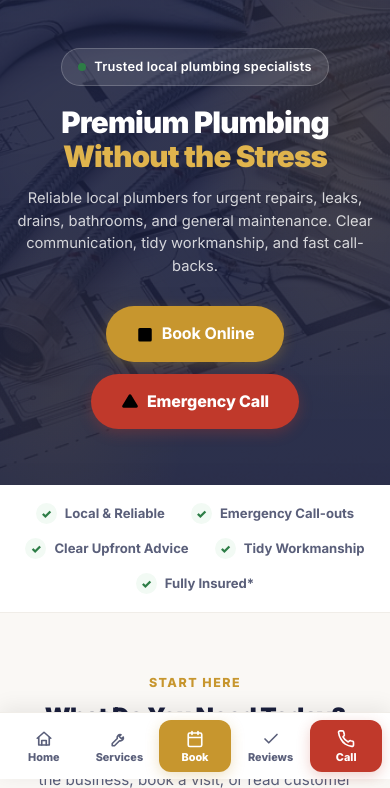
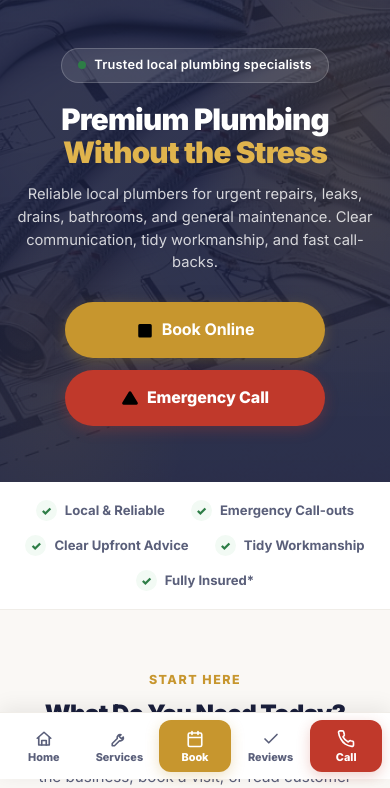
Before and after one commit to cavcom2010/plumber, a Django app: page / in a window 390 px wide. Shown: the part 65-853 px from the top of the page. Run offline with Django 5.2, Linux system fonts and the light colour scheme; data comes from the database, SQL or seed files in the repository.

Commit message:
Fix mobile Chrome hero overflow

```diff
--- a/trades/static/trades/css/landing.css
+++ b/trades/static/trades/css/landing.css
@@ -335,6 +335,7 @@
             margin: 0 auto;
             position: relative;
             z-index: 1;
+            min-width: 0;
         }
 
         .hero-badge {
@@ -1507,6 +1508,25 @@
                 display: none;
             }
 
+            .hero {
+                padding-left: 14px;
+                padding-right: 14px;
+            }
+
+            .hero-inner,
+            .hero h1,
+            .hero p,
+            .hero-buttons {
+                max-width: 100%;
+            }
+
+            .hero-badge {
+                max-width: 100%;
+                white-space: normal;
+                justify-content: center;
+                line-height: 1.3;
+            }
+
             .header-cta .btn-primary {
                 display: none;
             }
@@ -1522,10 +1542,23 @@
 
             .hero h1 {
                 font-size: 1.85rem;
+                overflow-wrap: anywhere;
             }
 
             .hero p {
                 font-size: 0.92rem;
+                overflow-wrap: anywhere;
+            }
+
+            .hero-buttons {
+                flex-direction: column;
+                align-items: center;
+            }
+
+            .hero-buttons .btn {
+                width: 100%;
+                max-width: 260px;
+                min-height: 56px;
             }
 
             .section-title {
```
